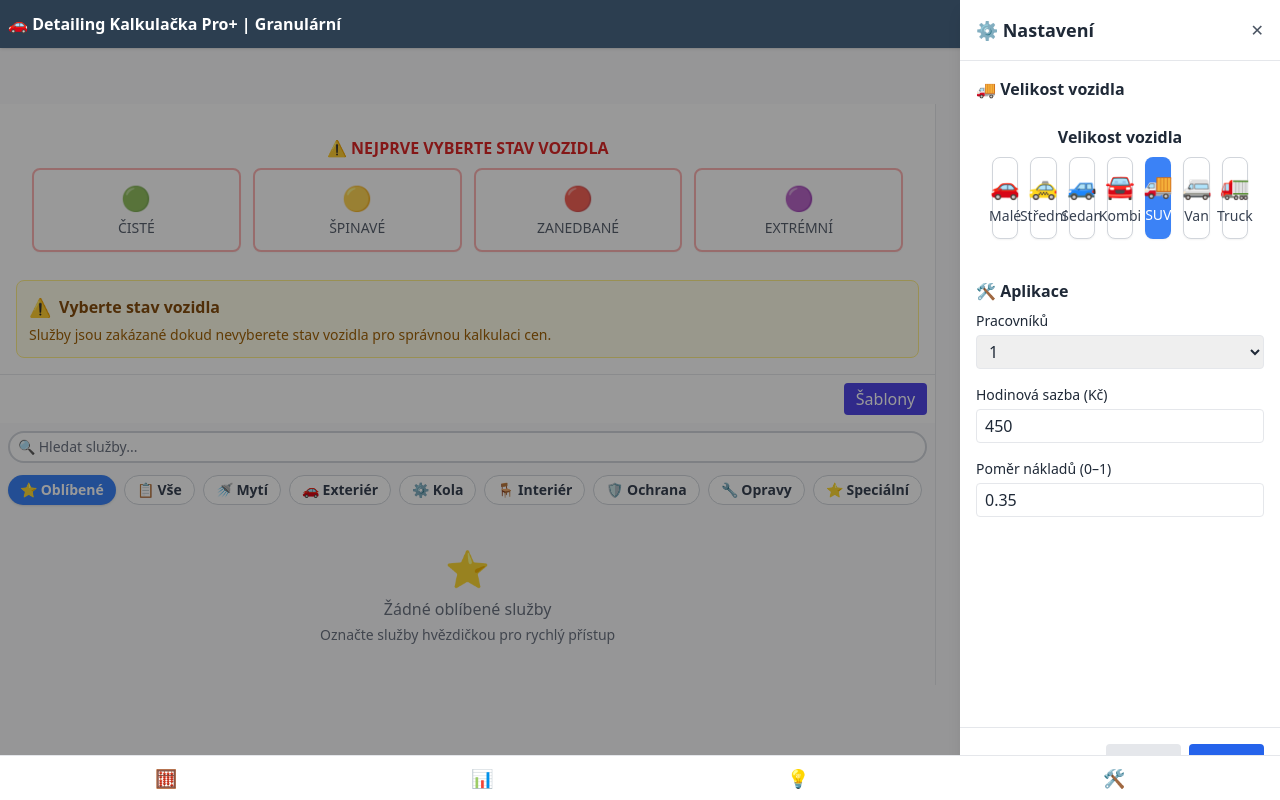
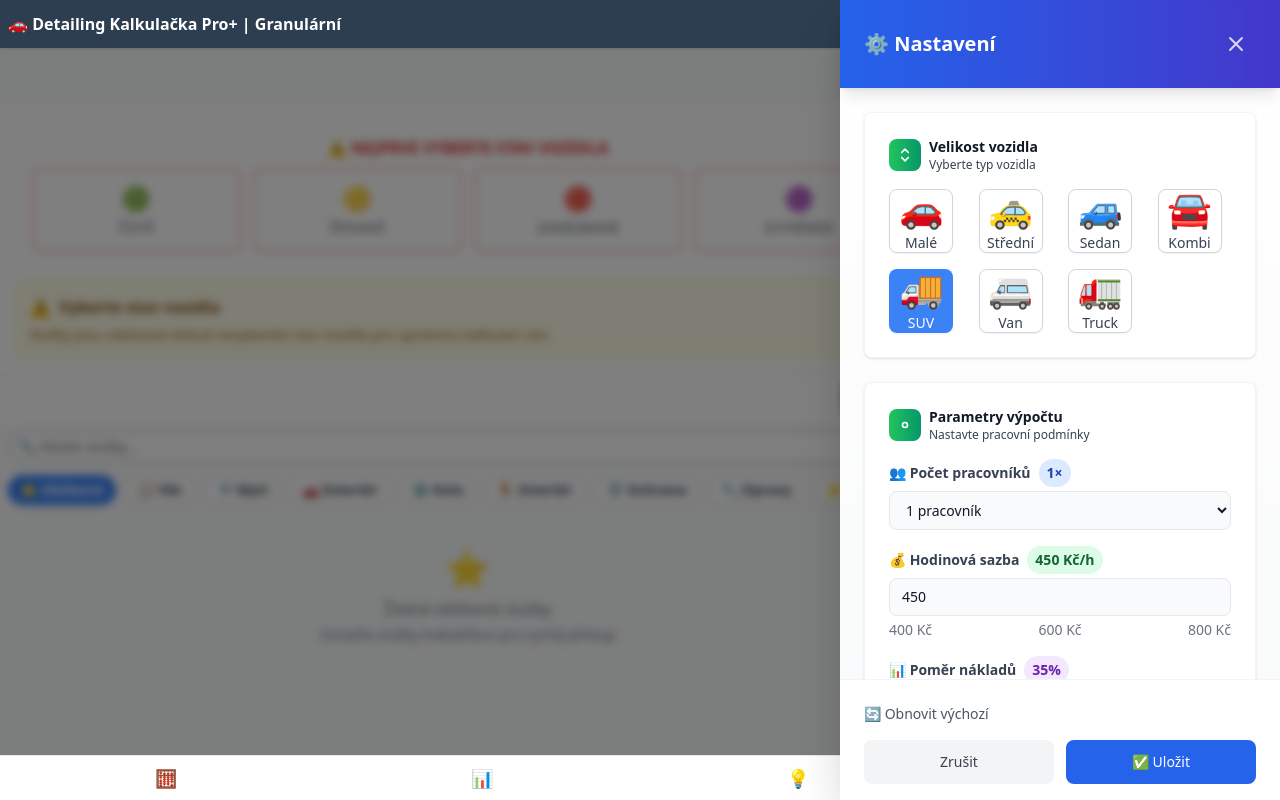
Before and after one commit to Rowunk/auto-detail, a React (Vite) app: page / in a window 1280 px wide. Both pictures are taken after a click on the button "⚙️". Built offline with nearby package versions, Linux system fonts and the light colour scheme.

Commit message:
fix(config-sidebar)Polished and refined it

```diff
--- a/src/components/BottomNav.tsx
+++ b/src/components/BottomNav.tsx
@@ -9,7 +9,7 @@ const tabs: { key: TabKey; label: string; emoji: string }[] = [
   { key: 'calc', label: 'Kalkulačka', emoji: '🧮' },
   { key: 'history', label: 'Historie', emoji: '📊' },
   { key: 'tips', label: 'Tipy', emoji: '💡' },
-  { key: 'services', label: 'Služby', emoji: '🛠️' }
+  { key: 'services', label: 'Služby', emoji: '🛠️' },
 ];
 
 /**
@@ -17,27 +17,26 @@ const tabs: { key: TabKey; label: string; emoji: string }[] = [
  */
 export default function BottomNav({
   active,
-  onChange
+  onChange,
 }: BottomNavProps): React.ReactElement {
   return (
     <nav
       role="navigation"
       aria-label="Hlavní navigace"
-      className="fixed bottom-0 left-0 right-0 bg-white dark:bg-primary
-                 border-t border-gray-200 dark:border-gray-700 backdrop-blur
-                 p-2 flex justify-around z-50"
+      className="fixed bottom-0 left-0 right-0 bg-white dark:bg-primary border-t border-gray-200 dark:border-gray-700 backdrop-blur p-2 flex justify-around z-40"
     >
-      {tabs.map(t => (
+      {tabs.map((t) => (
         <button
           key={t.key}
           role="tab"
           aria-selected={active === t.key}
           aria-label={t.label}
           onClick={() => onChange(t.key)}
-          className={`flex flex-col items-center text-sm font-medium transition
-            ${active === t.key
+          className={`flex flex-col items-center text-sm font-medium transition ${
+            active === t.key
               ? 'text-blue-600 dark:text-blue-400'
-              : 'text-gray-500 dark:text-gray-300'}`}
+              : 'text-gray-500 dark:text-gray-300'
+          }`}
         >
           <span className="text-lg">{t.emoji}</span>
           <span className="sr-only">{t.label}</span>
@@ -49,5 +48,5 @@ export default function BottomNav({
 
 BottomNav.propTypes = {
   active: PropTypes.oneOf(['calc', 'history', 'tips', 'services']).isRequired,
-  onChange: PropTypes.func.isRequired
+  onChange: PropTypes.func.isRequired,
 };
--- a/src/components/ConfigSidebar.tsx
+++ b/src/components/ConfigSidebar.tsx
@@ -1,184 +1,323 @@
 // src/components/ConfigSidebar.tsx
-import React, { useState, useEffect, useContext } from 'react';
+import React, { useState, useEffect, useContext, useCallback } from 'react';
 import { ConfigContext } from '../contexts/ConfigContext';
 import VehicleSizeSelector from './VehicleSizeSelector';
 import type { ConfigSidebarProps } from '../types/props';
 
-/**
- * Sidebar panel for adjusting vehicle & application settings.
- * Vehicle condition is now handled only in the main calculator view.
- */
-export default function ConfigSidebar({
-    open,
-    onClose
-}: ConfigSidebarProps): React.ReactElement | null {
-    const { config, setConfig } = useContext(ConfigContext);
-    const [localConfig, setLocalConfig] = useState(config);
-
-    // Sync local config when sidebar opens
-    useEffect(() => {
-        if (open) {
-            setLocalConfig(config);
-        }
-    }, [open, config]);
-
-    // Close sidebar on Escape key
-    useEffect(() => {
-        if (!open) return;
-        const handleKey = (e: KeyboardEvent) => {
-            if (e.key === 'Escape') onClose();
-        };
-        window.addEventListener('keydown', handleKey);
-        return () => window.removeEventListener('keydown', handleKey);
-    }, [open, onClose]);
-
-    if (!open) return null;
-
-    const save = (): void => {
-        setConfig(localConfig);
-        onClose();
+const defaultConfig = {
+  vehicleSize: 'sedan' as const,
+  workers: 1,
+  hourlyRate: 600,
+  costRatio: 0.3,
 };
 
-    const cancel = (): void => {
-        onClose();
-    };
+const SectionHeader = ({
+  icon, title, description,
+}: {
+  icon: React.ReactNode;
+  title: string;
+  description?: string;
+}) => (
+  <div className="flex items-center gap-2 mb-4">
+    <div className="bg-gradient-to-r from-green-500 to-emerald-600 rounded-lg p-1.5">
+      {icon}
+    </div>
+    <div>
+      <h3 className="font-bold text-gray-900 dark:text-white text-sm">
+        {title}
+      </h3>
+      {description && (
+        <p className="text-xs text-gray-700 dark:text-gray-400">
+          {description}
+        </p>
+      )}
+    </div>
+  </div>
+);
 
-    return (
-        <>
-            {/* Backdrop */}
-            <div
-                className="fixed inset-0 bg-black/40 z-40"
-                onClick={cancel}
-                aria-hidden="true"
-                data-testid="sidebar-backdrop"
+const VehicleSizeSection = ({
+  currentSize,
+  onSelect,
+}: {
+  currentSize: string;
+  onSelect: (size: string) => void;
+}) => (
+  <section className="bg-white dark:bg-gray-800 rounded-lg p-6 shadow border border-gray-100 dark:border-gray-700">
+    <SectionHeader
+      icon={
+        <svg className="w-5 h-5 text-white" viewBox="0 0 24 24" fill="none" stroke="currentColor">
+          <path strokeLinecap="round" strokeLinejoin="round" strokeWidth={2}
+            d="M8 9l4-4 4 4m0 6l-4 4-4-4" />
+        </svg>
+      }
+      title="Velikost vozidla"
+      description="Vyberte typ vozidla"
     />
+    <VehicleSizeSelector current={currentSize} onSelect={onSelect} />
+  </section>
+);
 
-            {/* Sidebar container */}
-            <aside
-                role="dialog"
-                aria-modal="true"
-                aria-labelledby="config-sidebar-title"
-                className="fixed top-0 right-0 bottom-0 w-full sm:w-80 bg-white dark:bg-gray-800 shadow-lg z-50 flex flex-col"
-            >
-                {/* Header */}
-                <header className="flex items-center justify-between p-4 border-b dark:border-gray-700">
-                    <h2 id="config-sidebar-title" className="text-lg font-semibold">
-                        ⚙️ Nastavení
-                    </h2>
-                    <button
-                        onClick={cancel}
-                        className="text-gray-600 hover:text-gray-900"
-                        aria-label="Zavřít nastavení"
-                    >
-                        ✕
-                    </button>
-                </header>
-
-                {/* Body */}
-                <div className="flex-1 overflow-y-auto p-4 space-y-6">
-                    {/* Vehicle Size Selector */}
-                    <section>
-                        <h3 className="font-semibold mb-2">🚚 Velikost vozidla</h3>
-                        <VehicleSizeSelector
-                            current={localConfig.vehicleSize}
-                            onSelect={size =>
-                                setLocalConfig(cfg => ({ ...cfg, vehicleSize: size }))
+const AppSettingsSection = ({
+  workers, hourlyRate, costRatio,
+  onWorkersChange, onHourlyRateChange, onCostRatioChange,
+}: {
+  workers: number;
+  hourlyRate: number;
+  costRatio: number;
+  onWorkersChange: (n: number) => void;
+  onHourlyRateChange: (rate: number) => void;
+  onCostRatioChange: (r: number) => void;
+}) => (
+  <section className="bg-white dark:bg-gray-800 rounded-lg p-6 shadow border border-gray-100 dark:border-gray-700">
+    <SectionHeader
+      icon={
+        <svg className="w-5 h-5 text-white" viewBox="0 0 24 24" fill="none" stroke="currentColor">
+          <path strokeLinecap="round" strokeLinejoin="round" strokeWidth={2}
+            d="M10.325 4.317c.426-1.756…z" />
+          <path strokeLinecap="round" strokeLinejoin="round" strokeWidth={2}
+            d="M15 12a3 3 0 11-6 0 3 3 0 016 0z" />
+        </svg>
       }
+      title="Parametry výpočtu"
+      description="Nastavte pracovní podmínky"
     />
-                    </section>
-
-                    {/* Application Settings */}
-                    <section>
-                        <h3 className="font-semibold mb-2">🛠️ Aplikace</h3>
-
-                        <div className="mb-4">
-                            <label
-                                htmlFor="sidebar-workers"
-                                className="block text-sm font-medium mb-1"
-                            >
-                                Pracovníků
+    <div className="space-y-4">
+      {/* Workers */}
+      <div className="space-y-1">
+        <label htmlFor="sidebar-workers" className="flex items-center gap-2 text-sm font-semibold text-gray-700 dark:text-gray-300">
+          👥 Počet pracovníků
+          <span className="bg-blue-100 dark:bg-blue-900/30 text-blue-800 dark:text-blue-400 px-2 py-1 rounded-full text-sm">
+            {workers}×
+          </span>
         </label>
         <select
           id="sidebar-workers"
-                                value={localConfig.workers}
-                                onChange={e =>
-                                    setLocalConfig(cfg => ({
-                                        ...cfg,
-                                        workers: Number(e.target.value)
-                                    }))
-                                }
-                                className="w-full border rounded px-2 py-1"
+          value={workers}
+          onChange={e => onWorkersChange(+e.target.value)}
+          className="w-full bg-gray-50 dark:bg-gray-700 border border-gray-200 dark:border-gray-600 rounded-lg px-3 py-2 focus:outline-none focus:ring-2 focus:ring-blue-500 text-gray-900 dark:text-white text-sm"
         >
-                                {[1, 2, 3, 4, 5, 6].map(n => (
+          {[1,2,3,4,5,6].map(n => (
             <option key={n} value={n}>
-                                        {n}
+              {n} {n===1?'pracovník':n<5?'pracovníci':'pracovníků'}
             </option>
           ))}
         </select>
       </div>
 
-                        <div className="mb-4">
-                            <label
-                                htmlFor="sidebar-hourlyRate"
-                                className="block text-sm font-medium mb-1"
-                            >
-                                Hodinová sazba (Kč)
+      {/* Hourly Rate */}
+      <div className="space-y-1">
+        <label htmlFor="sidebar-hourlyRate" className="flex items-center gap-2 text-sm font-semibold text-gray-700 dark:text-gray-300">
+          💰 Hodinová sazba
+          <span className="bg-green-100 dark:bg-green-900/30 text-green-800 dark:text-green-400 px-2 py-1 rounded-full text-sm">
+            {hourlyRate} Kč/h
+          </span>
         </label>
         <input
           id="sidebar-hourlyRate"
-                                type="number"
-                                min={0}
-                                value={localConfig.hourlyRate}
-                                onChange={e =>
-                                    setLocalConfig(cfg => ({
-                                        ...cfg,
-                                        hourlyRate: Number(e.target.value)
-                                    }))
+          type="number" min={0} step={50}
+          value={hourlyRate}
+          onChange={e => onHourlyRateChange(+e.target.value)}
+          className="w-full bg-gray-50 dark:bg-gray-700 border border-gray-200 dark:border-gray-600 rounded-lg px-3 py-2 focus:outline-none focus:ring-2 focus:ring-blue-500 text-gray-900 dark:text-white text-sm"
+        />
+        <div className="flex justify-between text-sm text-gray-500 dark:text-gray-400">
+          {['400','600','800'].map(lbl => (
+            <button key={lbl} onClick={() => onHourlyRateChange(+lbl)} className="hover:text-blue-600 dark:hover:text-blue-400 transition-colors">
+              {lbl} Kč
+            </button>
+          ))}
+        </div>
+      </div>
+
+      {/* Cost Ratio */}
+      <div className="space-y-1">
+        <label htmlFor="sidebar-costRatio" className="flex items-center gap-2 text-sm font-semibold text-gray-700 dark:text-gray-300">
+          📊 Poměr nákladů
+          <span className="bg-purple-100 dark:bg-purple-900/30 text-purple-800 dark:text-purple-400 px-2 py-1 rounded-full text-sm">
+            {Math.round(costRatio*100)}%
+          </span>
+        </label>
+        <input
+          id="sidebar-costRatio"
+          type="range" min={0} max={1} step={0.05}
+          value={costRatio}
+          onChange={e => onCostRatioChange(+e.target.value)}
+          className="w-full h-2 bg-gray-200 dark:bg-gray-700 rounded-lg appearance-none cursor-pointer slider accent-indigo-500 dark:accent-indigo-400"
+        />
+        <div className="flex justify-between text-sm text-gray-500 dark:text-gray-400">
+          <span>0%</span>
+          <span className="font-medium text-purple-600 dark:text-purple-400">{Math.round(costRatio*100)}%</span>
+          <span>100%</span>
+        </div>
+      </div>
+    </div>
+  </section>
+);
+
+const QuickPresetsSection = ({
+  onPresetSelect,
+}: {
+  onPresetSelect: (cfg: {workers:number;hourlyRate:number;costRatio:number}) => void;
+}) => (
+  <section className="bg-gradient-to-r from-gray-50 to-blue-50 dark:from-gray-800 dark:to-gray-700 rounded-lg p-4 border border-gray-100 dark:border-gray-600">
+    <SectionHeader
+      icon={
+        <svg className="w-5 h-5 text-white" viewBox="0 0 24 24" fill="none" stroke="currentColor">
+          <path strokeLinecap="round" strokeLinejoin="round" strokeWidth={2}
+            d="M13 10V3L4 14h7v7l9-11h-7z"/>
+        </svg>
       }
-                                className="w-full border rounded px-2 py-1"
+      title="Rychlá nastavení"
+    />
+    <div className="grid grid-cols-1 md:grid-cols-2 lg:grid-cols-3 gap-4">
+      {[
+        { label: 'Domácí detailing', preset: { workers:1, hourlyRate:400, costRatio:0.2 } },
+        { label: 'Profesionální studio', preset: { workers:2, hourlyRate:600, costRatio:0.3 } },
+        { label: 'Premium služby', preset: { workers:3, hourlyRate:800, costRatio:0.4 } },
+      ].map(({label,preset}) => (
+        <button
+          key={label}
+          onClick={() => onPresetSelect(preset)}
+          className="p-3 bg-white dark:bg-gray-800 rounded-lg border border-gray-200 dark:border-gray-600 hover:bg-blue-50 dark:hover:bg-gray-700 focus:outline-none focus:ring-2 focus:ring-indigo-500 transition-colors text-left text-sm whitespace-normal break-words"
+        >
+          <div className="font-medium text-gray-900 dark:text-white">{label}</div>
+          <div className="text-sm text-gray-600 dark:text-gray-400 mt-1">
+            {preset.workers} pracovník{preset.workers>1?'ů':''} • {preset.hourlyRate} Kč/h • {Math.round(preset.costRatio*100)} % náklady
+          </div>
+        </button>
+      ))}
+    </div>
+  </section>
+);
+
+export default function ConfigSidebar({ open, onClose }: ConfigSidebarProps): React.ReactElement | null {
+  const { config, setConfig } = useContext(ConfigContext);
+  const [localConfig, setLocalConfig] = useState(config);
+  const [hasChanges, setHasChanges] = useState(false);
+  const [visible, setVisible] = useState(open);
+
+  // Slide in/out
+  useEffect(() => {
+    if (open) setVisible(true);
+    else {
+      const t = setTimeout(() => setVisible(false), 300);
+      return () => clearTimeout(t);
+    }
+  }, [open]);
+
+  // Sync
+  useEffect(() => {
+    if (open) {
+      setLocalConfig(config);
+      setHasChanges(false);
+    }
+  }, [open, config]);
+
+  // Detect changes
+  useEffect(() => {
+    setHasChanges(JSON.stringify(localConfig) !== JSON.stringify(config));
+  }, [localConfig, config]);
+
+  // Close on Esc
+  useEffect(() => {
+    if (!open) return;
+    const onKey = (e: KeyboardEvent) => { if (e.key === 'Escape') onClose(); };
+    window.addEventListener('keydown', onKey);
+    return () => window.removeEventListener('keydown', onKey);
+  }, [open, onClose]);
+
+  const save = useCallback(() => { setConfig(localConfig); onClose(); }, [localConfig, setConfig, onClose]);
+  const cancel = useCallback(() => { setLocalConfig(config); onClose(); }, [config, onClose]);
+  const reset = useCallback(() => { setLocalConfig(defaultConfig); }, []);
+
+  if (!visible) return null;
+
+  return (
+    <>
+      <div
+        className={`fixed inset-0 bg-black/50 backdrop-blur-sm z-40 transition-opacity duration-300 ${
+          open ? 'opacity-100' : 'opacity-0 pointer-events-none'
+        }`}
+        onClick={cancel}
+      />
+
+      <aside
+        role="dialog"
+        aria-modal="true"
+        aria-labelledby="config-sidebar-title"
+        className={`fixed top-0 right-0 bottom-0 w-full max-w-[440px] sm:w-80 md:w-[440px]
+          bg-gradient-to-b from-white to-gray-50 dark:from-gray-800 dark:to-gray-900
+          shadow-2xl z-50 flex flex-col transform transition-transform duration-300 ease-out
+          ${open ? 'translate-x-0' : 'translate-x-full'}`}
+      >
+        {/* Header */}
+        <header className="relative bg-gradient-to-r from-blue-600 to-indigo-700 text-white p-6 shadow-lg">
+          <div className="absolute inset-0 bg-gradient-to-r from-blue-600/90 to-indigo-700/90 backdrop-blur-sm"/>
+          <div className="relative flex items-center justify-between">
+            <h2 id="config-sidebar-title" className="text-xl font-bold flex items-center gap-2">
+              ⚙️ Nastavení
+            </h2>
+            <button onClick={cancel} aria-label="Zavřít nastavení"
+              className="text-white/80 hover:text-white hover:bg-white/20 rounded-full p-2 focus:outline-none focus:ring-2 focus:ring-white transition"
+            >
+              <svg className="w-6 h-6" fill="none" stroke="currentColor" viewBox="0 0 24 24">
+                <path strokeLinecap="round" strokeLinejoin="round" strokeWidth={2}
+                  d="M6 18L18 6M6 6l12 12"/>
+              </svg>
+            </button>
+          </div>
+          {hasChanges && <div className="absolute -bottom-0.5 left-6 right-6 h-0.5 bg-yellow-400 rounded-full shadow-lg"/>}
+        </header>
+
+        {/* Body (scrollable) */}
+        <div className="flex-1 overflow-y-auto p-6 space-y-6">
+          <VehicleSizeSection
+            currentSize={localConfig.vehicleSize}
+            onSelect={v => setLocalConfig(c => ({ ...c, vehicleSize: v }))}
+          />
+          <AppSettingsSection
+            workers={localConfig.workers}
+            hourlyRate={localConfig.hourlyRate}
+            costRatio={localConfig.costRatio}
+            onWorkersChange={w => setLocalConfig(c => ({ ...c, workers: w }))}
+            onHourlyRateChange={r => setLocalConfig(c => ({ ...c, hourlyRate: r }))}
+            onCostRatioChange={r => setLocalConfig(c => ({ ...c, costRatio: r }))}
+          />
+          <QuickPresetsSection
+            onPresetSelect={p => setLocalConfig(c => ({ ...c, ...p }))}
           />
         </div>
 
-                        <div>
-                            <label
-                                htmlFor="sidebar-costRatio"
-                                className="block text-sm font-medium mb-1"
+        {/* Footer with bottom padding */}
+        <footer className="bg-white dark:bg-gray-800 border-t border-gray-100 dark:border-gray-700 p-6 pb-4">
+          <div className="flex justify-between items-center mb-4">
+            <button onClick={reset}
+              className="text-sm text-gray-600 dark:text-gray-400 hover:text-gray-800 dark:hover:text-gray-200 flex items-center gap-2 focus:outline-none focus:ring-2 focus:ring-indigo-500 transition"
             >
-                                Poměr nákladů (0–1)
-                            </label>
-                            <input
-                                id="sidebar-costRatio"
-                                type="number"
-                                min={0}
-                                max={1}
-                                step={0.05}
-                                value={localConfig.costRatio}
-                                onChange={e =>
-                                    setLocalConfig(cfg => ({
-                                        ...cfg,
-                                        costRatio: Number(e.target.value)
-                                    }))
-                                }
-                                className="w-full border rounded px-2 py-1"
-                            />
+              🔄 Obnovit výchozí
+            </button>
+            {hasChanges && (
+              <div className="flex items-center gap-2 text-sm text-amber-600 dark:text-amber-400">
+                <div className="w-3 h-3 bg-amber-500 rounded-full animate-pulse"/>
+                Neuložené změny
               </div>
-                    </section>
+            )}
           </div>
-
-                {/* Footer */}
-                <footer className="flex justify-end gap-2 p-4 border-t dark:border-gray-700">
-                    <button
-                        onClick={cancel}
-                        className="px-4 py-2 rounded bg-gray-200 hover:bg-gray-300"
+          <div className="flex gap-3">
+            <button onClick={cancel}
+              className="flex-1 px-6 py-3 rounded-lg bg-gray-100 dark:bg-gray-700 text-gray-700 dark:text-gray-300 hover:bg-gray-200 dark:hover:bg-gray-600 text-sm font-medium focus:outline-none focus:ring-2 focus:ring-indigo-500 transition"
             >
               Zrušit
             </button>
-                    <button
-                        onClick={save}
-                        className="px-4 py-2 rounded bg-blue-600 text-white hover:bg-blue-700"
+            <button onClick={save}
+              className={`flex-1 px-6 py-3 rounded-lg font-medium text-sm focus:outline-none focus:ring-2 focus:ring-indigo-500 transition ${
+                hasChanges
+                  ? 'bg-gradient-to-r from-blue-600 to-indigo-700 text-white hover:from-blue-700 hover:to-indigo-800 shadow-lg'
+                  : 'bg-blue-600 text-white hover:bg-blue-700'
+              }`}
             >
-                        Uložit
+              {hasChanges ? '💾 Uložit změny' : '✅ Uložit'}
             </button>
+          </div>
         </footer>
       </aside>
     </>
--- a/src/components/VehicleSizeSelector.tsx
+++ b/src/components/VehicleSizeSelector.tsx
@@ -1,6 +1,5 @@
 // src/components/VehicleSizeSelector.tsx
 import React from 'react';
-import PropTypes from 'prop-types';
 import type { VehicleSizeSelectorProps } from '../types/props';
 import type { VehicleSize } from '../types';
 
@@ -10,7 +9,6 @@ type SizeInfo = {
   emoji: string;
 };
 
-// Expanded sizes array including "midsize"
 const sizes: SizeInfo[] = [
   { key: 'small',   label: 'Malé',    emoji: '🚗' },
   { key: 'midsize', label: 'Střední', emoji: '🚕' },
@@ -18,56 +16,50 @@ const sizes: SizeInfo[] = [
   { key: 'combi',   label: 'Kombi',   emoji: '🚘' },
   { key: 'suv',     label: 'SUV',     emoji: '🚚' },
   { key: 'van',     label: 'Van',     emoji: '🚐' },
-  { key: 'truck',   label: 'Truck',   emoji: '🚛' }
+  { key: 'truck',   label: 'Truck',   emoji: '🚛' },
 ];
 
-/**
- * Component for selecting vehicle size, which affects pricing via multipliers.
- * Displays a grid of vehicle size options with visual indicators.
- *
- * @param {VehicleSizeSelectorProps} props - Component props
- * @param {VehicleSize} props.current - Currently selected vehicle size
- * @param {Function} props.onSelect - Callback when size is selected
- * @returns {React.ReactElement} Vehicle size selector component
- *
- * @example
- * <VehicleSizeSelector
- *   current="suv"
- *   onSelect={(size) => setConfig(c => ({ ...c, vehicleSize: size }))}
- * />
- */
 export default function VehicleSizeSelector({
   current,
-  onSelect
+  onSelect,
 }: VehicleSizeSelectorProps): React.ReactElement {
   return (
-    <div className="p-4">
-      <h3 className="text-center font-semibold mb-2">Velikost vozidla</h3>
-      <div className="grid grid-cols-3 sm:grid-cols-7 gap-3">
-        {sizes.map(s => (
+    <div
+      className="grid gap-4"
+      style={{
+        // responsive grid: as many 64px columns as fit, min 64px each
+        gridTemplateColumns: 'repeat(auto-fit, minmax(64px, 1fr))',
+      }}
+    >
+      {sizes.map((s) => {
+        const isActive = s.key === current;
+        return (
           <button
             key={s.key}
+            type="button"
+            aria-pressed={isActive}
+            aria-label={s.label}
             onClick={() => onSelect(s.key)}
-            className={`flex flex-col items-center p-3 rounded-lg shadow-sm transition
-              ${current === s.key
+            className={[
+              'flex flex-col items-center justify-center',
+              'w-16 h-16 p-2 rounded-lg shadow-sm',
+              'transition-colors duration-200',
+              'focus:outline-none focus:ring-2 focus:ring-indigo-500',
+              isActive
                 ? 'bg-blue-500 text-white'
-                : 'bg-white border border-gray-300 text-gray-700'}`}
-            aria-pressed={current === s.key}
-            aria-label={s.label}
-            type="button"
+                : [
+                    'bg-white dark:bg-gray-800',
+                    'border border-gray-300 dark:border-gray-600',
+                    'text-gray-700 dark:text-gray-200',
+                    'hover:bg-gray-50 dark:hover:bg-gray-700',
+                  ],
+            ].flat().join(' ')}
           >
-            <span className="text-2xl mb-1">{s.emoji}</span>
+            <span className="text-4xl mb-1">{s.emoji}</span>
             <span className="text-sm font-medium">{s.label}</span>
           </button>
-        ))}
-      </div>
+        );
+      })}
     </div>
   );
 }
-
-VehicleSizeSelector.propTypes = {
-  current: PropTypes.oneOf([
-    'small', 'midsize', 'sedan', 'combi', 'suv', 'van', 'truck'
-  ]).isRequired,
-  onSelect: PropTypes.func.isRequired
-};
```
Lines whose indentation alone changed are shown as unchanged.
